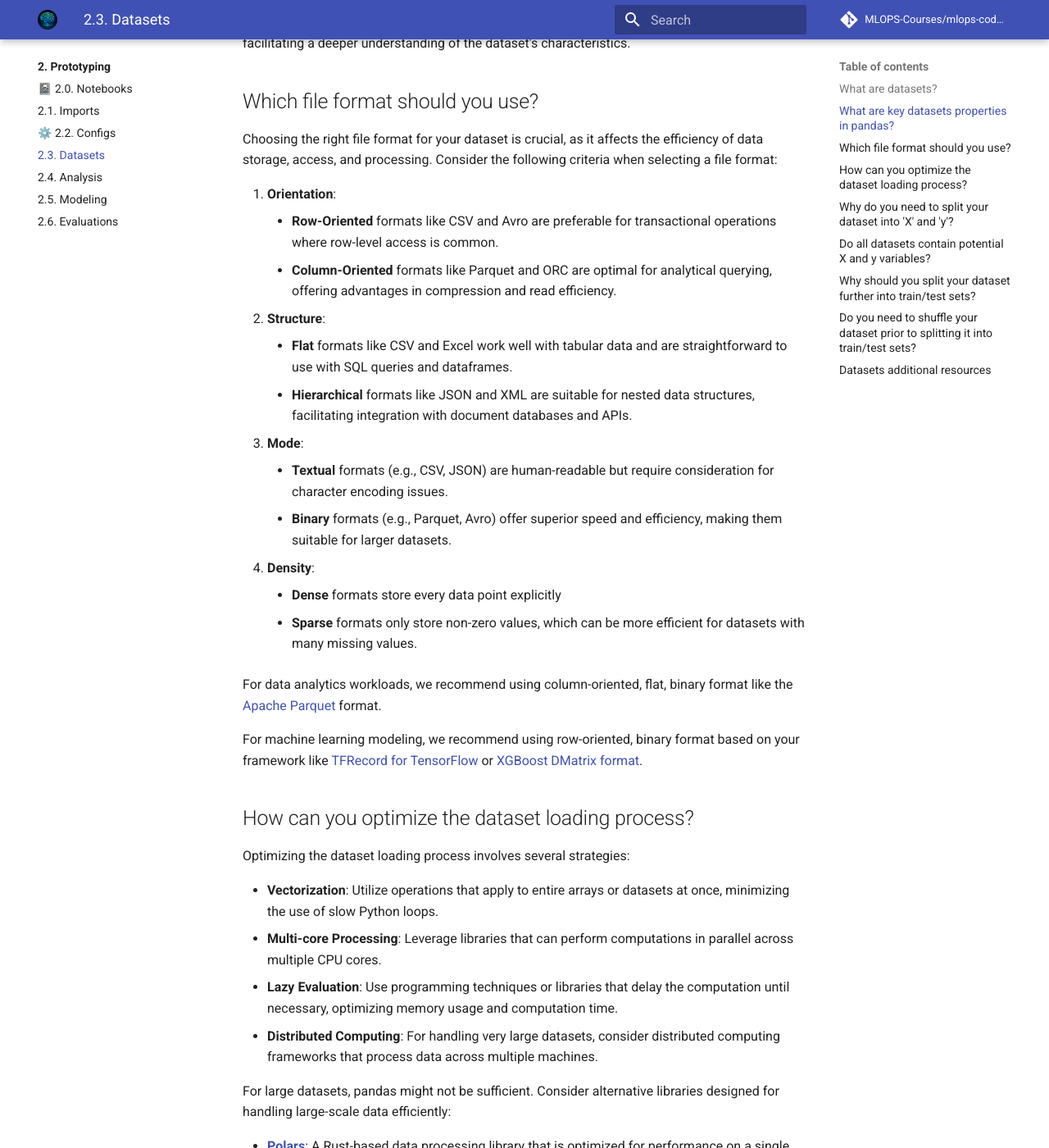
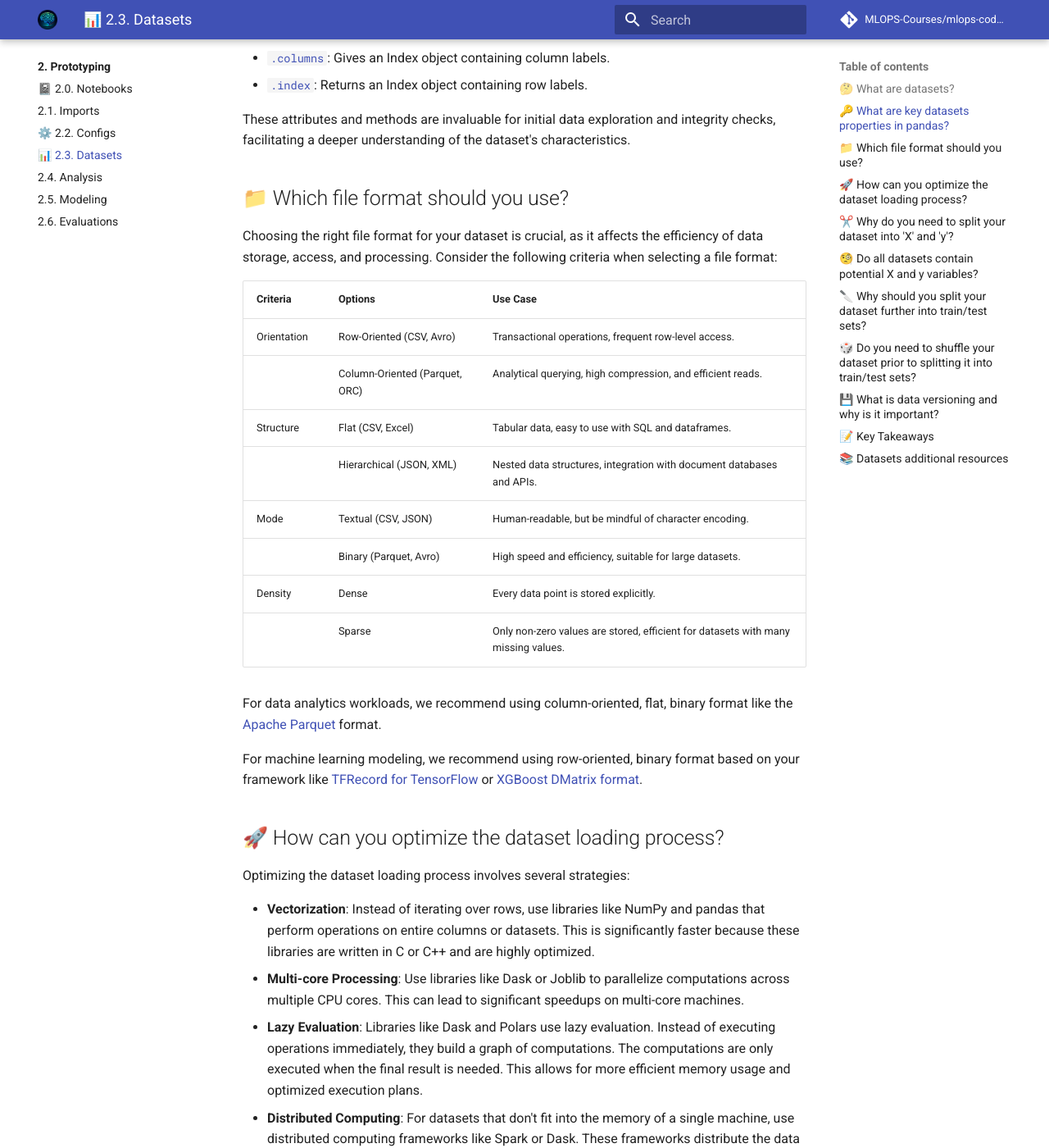
Before and after one commit to MLOps-Courses/mlops-coding-course, an MkDocs documentation site: the page built from docs/2. Prototyping/2.3. Datasets.md, in a window 1280 px wide and 1400 px high, scrolled down 1166 px. Shown: the whole window at 82% size. Built offline with MkDocs 1.6.1 and Material for MkDocs 9.7.7, drawn with Linux system fonts in a browser that asks for light colours; comment, search, counter and statistics services are not loaded; some of the changed text lies outside the part shown.

Commit message:
Improve Section 2.3 of the MLOps Course (#27)
* feat: add Key Takeaways section to course 2.3

This commit adds a "Key Takeaways" section at the end of the
document for section 2.3 of the MLOps course. This section
summarizes the most important points of the document, making it
easier for readers to review the key concepts.

* review

---------

Co-authored-by: google-labs-jules[bot] <161369871+google-labs-jules[bot]@users.noreply.github.com>
Co-authored-by: Médéric Hurier (Fmind) <github@fmind.dev>

````diff
--- a/docs/2. Prototyping/2.3. Datasets.md
+++ b/docs/2. Prototyping/2.3. Datasets.md
@@ -2,11 +2,13 @@
 description: Master the process of loading, exploring, and preprocessing datasets within notebooks for AI/ML projects, utilizing pandas and other tools to handle and analyze data effectively.
 ---
 
-# 2.3. Datasets
+# 📊 2.3. Datasets
 
-## What are datasets?
+## 🤔 What are datasets?
 
 [Datasets](https://en.wikipedia.org/wiki/Data_set) are collections of data typically structured in a tabular format, comprising rows and columns where each row represents an observation and each column represents a feature of the observation. They are the foundational elements upon which models are trained, tested, and validated, allowing for the extraction of insights, predictions, and understandings of underlying patterns.
+
+The quality of a dataset is paramount. High-quality data is accurate, complete, consistent, and timely. Issues like missing values, outliers, and inconsistencies can significantly degrade model performance, leading to the "garbage in, garbage out" phenomenon. Therefore, data cleaning and preprocessing are critical first steps in any machine learning project.
 
 Here's an example of how you can [load a dataset using pandas](https://pandas.pydata.org/docs/reference/frame.html) in a notebook:
 
@@ -23,7 +25,7 @@ train.head()
 
 Datasets can originate from a wide range of sources including files (CSV, Excel, JSON, Parquet, Avro, ...), databases, and real-time data streams. They are essential for developing and testing machine learning models, conducting statistical analyses, and performing data visualization.
 
-## What are key datasets properties in pandas?
+## 🔑 What are key datasets properties in pandas?
 
 When working with datasets in pandas, several key properties enable you to quickly inspect and understand the structure and content of your data. According to the pandas documentation, the main DataFrame attributes include:
 
@@ -34,35 +36,34 @@ When working with datasets in pandas, several key properties enable you to quick
 
 These attributes and methods are invaluable for initial data exploration and integrity checks, facilitating a deeper understanding of the dataset's characteristics.
 
-## Which file format should you use?
+## 📁 Which file format should you use?
 
 Choosing the right file format for your dataset is crucial, as it affects the efficiency of data storage, access, and processing. Consider the following criteria when selecting a file format:
 
-1. **Orientation**:
-    - **Row-Oriented** formats like CSV and Avro are preferable for transactional operations where row-level access is common.
-    - **Column-Oriented** formats like Parquet and ORC are optimal for analytical querying, offering advantages in compression and read efficiency.
-2. **Structure**:
-    - **Flat** formats like CSV and Excel work well with tabular data and are straightforward to use with SQL queries and dataframes.
-    - **Hierarchical** formats like JSON and XML are suitable for nested data structures, facilitating integration with document databases and APIs.
-3. **Mode**:
-    - **Textual** formats (e.g., CSV, JSON) are human-readable but require consideration for character encoding issues.
-    - **Binary** formats (e.g., Parquet, Avro) offer superior speed and efficiency, making them suitable for larger datasets.
-4. **Density**:
-    - **Dense** formats store every data point explicitly
-    - **Sparse** formats only store non-zero values, which can be more efficient for datasets with many missing values.
+| Criteria    | Options                               | Use Case                                                                              |
+|-------------|---------------------------------------|---------------------------------------------------------------------------------------|
+| Orientation | Row-Oriented (CSV, Avro)              | Transactional operations, frequent row-level access.                                 |
+|             | Column-Oriented (Parquet, ORC)        | Analytical querying, high compression, and efficient reads.                           |
+| Structure   | Flat (CSV, Excel)                     | Tabular data, easy to use with SQL and dataframes.                                    |
+|             | Hierarchical (JSON, XML)              | Nested data structures, integration with document databases and APIs.                 |
+| Mode        | Textual (CSV, JSON)                   | Human-readable, but be mindful of character encoding.                                 |
+|             | Binary (Parquet, Avro)                | High speed and efficiency, suitable for large datasets.                               |
+| Density     | Dense                                 | Every data point is stored explicitly.                                                |
+|             | Sparse                                | Only non-zero values are stored, efficient for datasets with many missing values.     |
+
 
 For data analytics workloads, we recommend using column-oriented, flat, binary format like the [Apache Parquet](https://parquet.apache.org/) format.
 
 For machine learning modeling, we recommend using row-oriented, binary format based on your framework like [TFRecord for TensorFlow](https://www.tensorflow.org/tutorials/load_data/tfrecord) or [XGBoost DMatrix format](https://xgboost.readthedocs.io/en/stable/python/python_intro.html#data-interface).
 
-## How can you optimize the dataset loading process?
+## 🚀 How can you optimize the dataset loading process?
 
 Optimizing the dataset loading process involves several strategies:
 
-- **Vectorization**: Utilize operations that apply to entire arrays or datasets at once, minimizing the use of slow Python loops.
-- **Multi-core Processing**: Leverage libraries that can perform computations in parallel across multiple CPU cores.
-- **Lazy Evaluation**: Use programming techniques or libraries that delay the computation until necessary, optimizing memory usage and computation time.
-- **Distributed Computing**: For handling very large datasets, consider distributed computing frameworks that process data across multiple machines.
+- **Vectorization**: Instead of iterating over rows, use libraries like NumPy and pandas that perform operations on entire columns or datasets. This is significantly faster because these libraries are written in C or C++ and are highly optimized.
+- **Multi-core Processing**: Use libraries like Dask or Joblib to parallelize computations across multiple CPU cores. This can lead to significant speedups on multi-core machines.
+- **Lazy Evaluation**: Libraries like Dask and Polars use lazy evaluation. Instead of executing operations immediately, they build a graph of computations. The computations are only executed when the final result is needed. This allows for more efficient memory usage and optimized execution plans.
+- **Distributed Computing**: For datasets that don't fit into the memory of a single machine, use distributed computing frameworks like Spark or Dask. These frameworks distribute the data and computations across a cluster of machines.
 
 For large datasets, pandas might not be sufficient. Consider alternative libraries designed for handling large-scale data efficiently:
 
@@ -72,9 +73,28 @@ For large datasets, pandas might not be sufficient. Consider alternative librari
 
 The **[Ibis project](https://ibis-project.org/)** unifies these alternatives under a common interface, allowing seamless transition between different backends based on the scale of your data and computational resources (e.g., using pandas for small datasets on a laptop and Spark for big data on clusters).
 
-## Why do you need to split your dataset into 'X' and 'y'?
+## ✂️ Why do you need to split your dataset into 'X' and 'y'?
 
-In [supervised learning](https://scikit-learn.org/stable/supervised_learning.html), the convention is to split the dataset into features (`X`) and the target variable (`y`). This separation is crucial because it delineates the input variables that the model uses to learn from the output variable it aims to predict. Structuring your data this way makes it clear to both the machine learning algorithms and the developers what the inputs and outputs of the models should be.
+In [supervised learning](https://scikit-learn.org/stable/supervised_learning.html), the convention is to split the dataset into features (`X`) and the target variable (`y`). This separation is crucial because it delineates the input variables that the model uses to learn from the output variable it aims to predict. Structuring your data this way makes it clear to both the machine learning algorithms and the developers what the inputs and outputs of themodels should be.
+
+```
+Original Dataset
++-------------------+--------+
+| Feature 1         | Target |
+| Feature 2         |        |
+| ...               |        |
+| Feature n         |        |
++-------------------+--------+
+        |
+        V
++-------------------+   +--------+
+| Feature 1         |   | Target |
+| Feature 2         |   |        |
+| ...               |   |        |
+| Feature n         |   |        |
++-------------------+   +--------+
+      X (features)      y (target)
+```
 
 You can separate these using pandas in the following way:
 
@@ -85,21 +105,36 @@ X, y = train.drop('target', axis='columns'), train['target']
 
 This practice lays the groundwork for model training and evaluation, ensuring that the algorithms have a clear understanding of the data they are working with.
 
-## Do all datasets contain potential `X` and `y` variables?
+## 🧐 Do all datasets contain potential `X` and `y` variables?
 
 Not all datasets contain distinct `X` (features) and `y` (target) variables. These are specific to [supervised learning](https://en.wikipedia.org/wiki/Supervised_learning). Other types of datasets and machine learning algorithms include:
 
 - **[Time Series Forecasting](https://en.wikipedia.org/wiki/Time_series)**: Predicts future values of the same series without separate `y` targets.
 - **[Unsupervised Learning](https://en.wikipedia.org/wiki/Unsupervised_learning)**: Like clustering, where data is grouped without predefined targets, or principal component analysis (PCA) which reduces dimensions without a target variable.
+- **[Semi-Supervised Learning](https://en.wikipedia.org/wiki/Semi-supervised_learning)**: This approach uses a small amount of labeled data and a large amount of unlabeled data. It's a middle ground between supervised and unsupervised learning.
 - **[Reinforcement Learning](https://en.wikipedia.org/wiki/Reinforcement_learning)**: Involves learning from the consequences of actions in an environment, focusing on maximizing rewards rather than predicting a target.
 - **[Anomaly Detection](https://en.wikipedia.org/wiki/Anomaly_detection)**: Identifies unusual patterns or outliers without a specific target variable for training.
 
-## Why should you split your dataset further into train/test sets?
+## 🔪 Why should you split your dataset further into train/test sets?
 
 Splitting your dataset into training and testing sets is essential for accurately evaluating the performance of your machine learning models. This approach allows you to:
 
 - **Avoid Overfitting**: Ensuring that your model performs well not just on the data it was trained on, but also on new, unseen data.
 - **Detect Underfitting**: Helping identify if the model is too simplistic to capture the underlying patterns in the data.
+
+```
+Original Dataset
++---------------------------------+
+|                                 |
+|                                 |
++---------------------------------+
+        |
+        V
++----------------+----------------+
+|  Training set  |   Test set     |
+| (e.g., 80%)    |  (e.g., 20%)   |
++----------------+----------------+
+```
 
 The [`train_test_split`](https://scikit-learn.org/stable/modules/generated/sklearn.model_selection.train_test_split.html) function from scikit-learn is commonly used for this purpose:
 
@@ -111,13 +146,41 @@ X_train, X_test, y_train, y_test = train_test_split(X, y, test_size=0.2, random_
 
 It's crucial to manage potential issues like data leakage, class imbalances, and the temporal nature of data to ensure the reliability of your model evaluations. For instance, the [Bike Sharing Demand dataset](https://www.kaggle.com/c/bike-sharing-demand) might use a [scikit-learn TimeSeriesSplit](https://scikit-learn.org/stable/modules/generated/sklearn.model_selection.TimeSeriesSplit.html) to take into account the forecasting aspects of the project.
 
-## Do you need to shuffle your dataset prior to splitting it into train/test sets?
+In addition to the training and testing sets, it's common practice to also have a **validation set**. The validation set is used to tune the model's hyperparameters and make decisions about the model's architecture. The test set is then used for the final evaluation of the model's performance on unseen data. This ensures that the test set remains a truly 'unseen' dataset.
+
+## 🎲 Do you need to shuffle your dataset prior to splitting it into train/test sets?
 
 Whether to shuffle your dataset before splitting it into training and testing sets depends on the nature of your problem. For time-sensitive data, such as time series, shuffling could disrupt the temporal sequence, leading to misleading training data and inaccurate models. In such cases, maintaining the chronological order is critical.
 
 For datasets where time or sequence does not impart any context to the data, shuffling helps to ensure that the training and testing sets are representative of the overall dataset, preventing any unintentional bias that might arise from the original ordering of the data. This is especially important in scenarios where the dataset may have been sorted or is not randomly distributed (e.g., sorted by price).
 
-## Datasets additional resources
+## 💾 What is data versioning and why is it important?
+
+Data versioning is the practice of tracking and managing changes to datasets over time. Just as code versioning (with tools like Git) is essential for software development, data versioning is crucial for machine learning projects.
+
+**Why is data versioning important?**
+
+-   **Reproducibility**: It allows you to recreate experiments by linking specific versions of your code, data, and models.
+-   **Traceability**: You can trace the lineage of a model back to the exact dataset it was trained on. This is important for debugging and auditing.
+-   **Collaboration**: It enables teams to work on the same data without conflicts and ensures everyone is using the correct version.
+-   **Rollback**: If a new dataset introduces problems, you can easily revert to a previous, stable version.
+
+**Tools for Data Versioning**
+
+Several tools can help you with data versioning. One of the most popular is [**DVC (Data Version Control)**](https://dvc.org/). DVC is an open-source tool that integrates with Git to version your data and models. It works by storing metadata about your data in Git and the actual data in a remote storage like S3, Google Cloud Storage, or a network drive.
+
+## 📝 Key Takeaways
+
+- **Data is Foundational**: Datasets are the bedrock of any AI/ML project. Ensuring data quality (accuracy, completeness) is a critical first step to avoid the "garbage in, garbage out" problem.
+- **Explore Your Data**: Use pandas properties like `.shape`, `.dtypes`, `.columns`, and `.index` to quickly understand the structure and characteristics of your dataset.
+- **Choose the Right File Format**: The choice of file format significantly impacts performance. Use column-oriented formats like Parquet for analytics and specialized binary formats like TFRecord for modeling.
+- **Optimize Data Loading**: For large datasets, move beyond simple loading. Techniques like vectorization, parallel processing, lazy evaluation, and distributed computing (with tools like Polars, DuckDB, or Spark) are essential.
+- **Structure for Supervised Learning**: Splitting your data into features (`X`) and a target (`y`) is a fundamental step for supervised machine learning tasks.
+- **Splitting for Robust Evaluation**: Always split your data into training, validation, and testing sets. This helps prevent overfitting and provides a reliable measure of your model's performance on unseen data.
+- **Mind the Shuffle**: Shuffling your data before splitting is a good default, but it should be avoided for time-series or sequential data where order matters.
+- **Version Your Data**: Treat your data like code. Use data versioning tools like DVC to ensure reproducibility, enable collaboration, and track the lineage of your models.
+
+## 📚 Datasets additional resources
 
 - **[Dataset example from the MLOps Python Package](https://github.com/fmind/mlops-python-package/blob/main/notebooks/prototype.ipynb)**
 - [10 minutes to pandas](https://pandas.pydata.org/docs/user_guide/10min.html)
````
Also changed, not shown: docs/2. Prototyping/2.0. Notebooks.md (+1 -1 lines).
